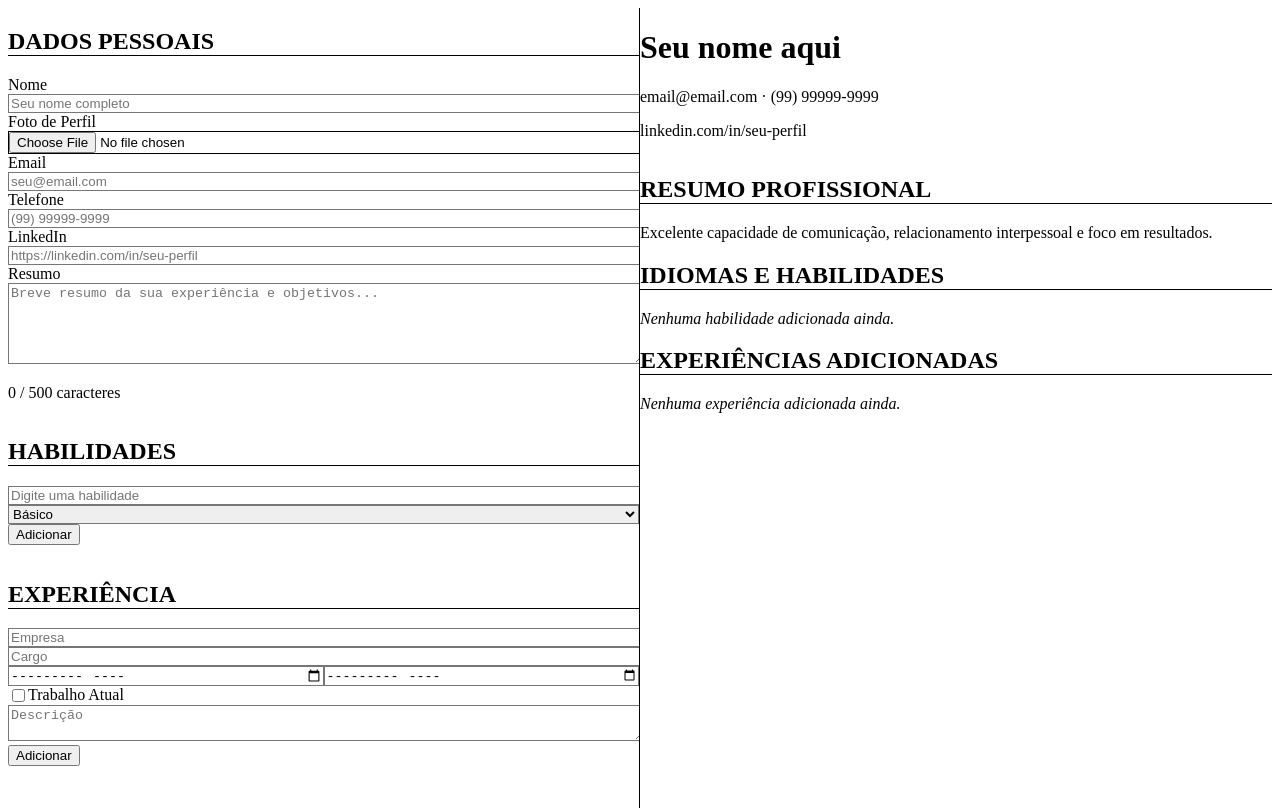
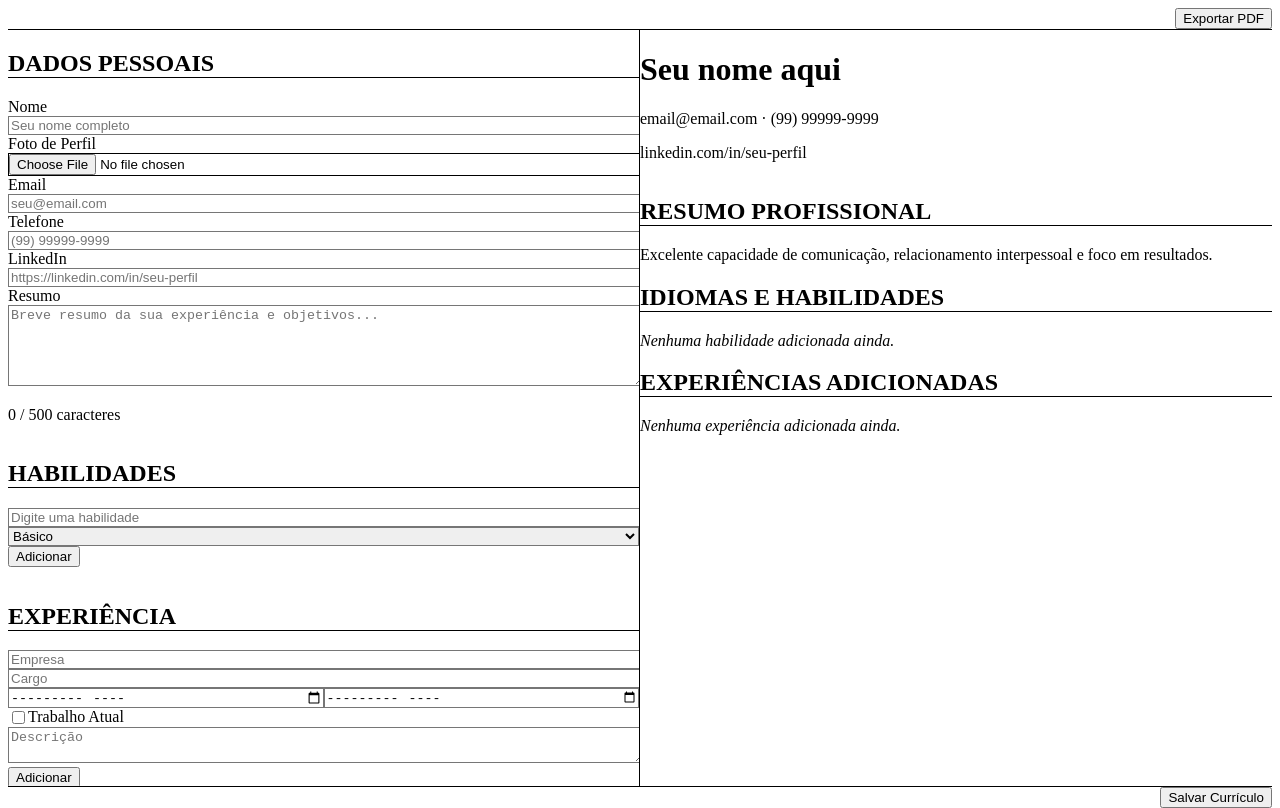
Before and after one commit to Daiane-source/Projeto8_curriculo, a React (Vite) app in the folder curriculo-app/: page / in a window 1280 px wide. Built offline with nearby package versions, Linux system fonts and the light colour scheme.

Commit message:
adicionando biblioteca para salvar e gerar pdf

```diff
--- a/curriculo-app/package.json
+++ b/curriculo-app/package.json
@@ -11,6 +11,8 @@
   },
   "dependencies": {
     "@tailwindcss/postcss": "^4.1.12",
+    "html2canvas": "^1.4.1",
+    "jspdf": "^3.0.2",
     "react": "^19.1.1",
     "react-dom": "^19.1.1"
   },
--- a/curriculo-app/src/App.tsx
+++ b/curriculo-app/src/App.tsx
@@ -1,4 +1,8 @@
-import { useState } from "react";
+import { useState, useCallback } from "react";
+import html2canvas from "html2canvas";
+import jsPDF from "jspdf";
+
+
 import AppLayout from "./components/AppLayout";
 import FormPanel from "./components/FormPanel";
 import SkillsForm from "./components/SkillsForm";
@@ -7,56 +11,80 @@ import ExperienceList from "./components/ExperienceList";
 
 import PreviewPanel from "./components/PreviewPanel";
 import SkillsPreview from "./components/SkillsPreview";
-import ExperiencePreview from "./components/ExperiencePreview"; // nome exato do arquivo
+import ExperiencePreview from "./components/ExperiencePreview";
 
-import type { CVState } from "./types/cv.d";
-import type { Experience } from "./types/cv.d";
+import type { CVState, Experience, Skill } from "./types/cv.d";
 
-type Skill = { nome: string; nivel: string; };
-
+// estado inicial dos dados pessoais
 const initialState: CVState = {
   personal: { name: "", email: "", phone: "", linkedin: "", summary: "" },
 };
 
 export default function App() {
+  // estados centrais
   const [cv, setCv] = useState<CVState>(initialState);
   const [skills, setSkills] = useState<Skill[]>([]);
   const [experiences, setExperiences] = useState<Experience[]>([]);
 
-  const updatePersonal = (partial: Partial<CVState["personal"]>) => {
-    setCv(prev => ({ ...prev, personal: { ...prev.personal, ...partial } }));
-  };
+  // funções de navbar/footer
+  const handleExportPDF = useCallback(() => {
+    console.log("Exportar PDF!");
+    // aqui use html2pdf, jsPDF, window.print() etc.
+  }, []);
 
-  const addSkill = (skill: Skill) => setSkills(prev => [...prev, skill]);
+  const handleSaveCV = useCallback(() => {
+    console.log("Salvar currículo!");
+    // aqui salve no backend ou localStorage
+  }, []);
+
+  // atualiza dados pessoais
+  const updatePersonal = (partial: Partial<CVState["personal"]>) =>
+    setCv((prev) => ({
+      ...prev,
+      personal: { ...prev.personal, ...partial },
+    }));
+
+  // insere / remove habilidades
+  const addSkill = (skill: Skill) =>
+    setSkills((prev) => [...prev, skill]);
   const removeSkill = (i: number) =>
-    setSkills(prev => prev.filter((_, idx) => idx !== i));
+    setSkills((prev) => prev.filter((_, idx) => idx !== i));
 
+  // insere / remove experiências
   const addExperience = (exp: Experience) =>
-    setExperiences(prev => [...prev, exp]);
+    setExperiences((prev) => [...prev, exp]);
   const removeExperience = (i: number) =>
-    setExperiences(prev => prev.filter((_, idx) => idx !== i));
+    setExperiences((prev) => prev.filter((_, idx) => idx !== i));
 
   return (
-    <AppLayout>
-      {/* ← primeira coluna: todos os formulários */}
+    <AppLayout onExportPDF={handleExportPDF} onSaveCV={handleSaveCV}>
+      {/* Coluna 1: formulários */}
       <div>
-        <FormPanel personal={cv.personal} updatePersonal={updatePersonal} />
+        <FormPanel
+          personal={cv.personal}
+          updatePersonal={updatePersonal}
+        />
+
         <SkillsForm
           skills={skills}
           addSkill={addSkill}
           removeSkill={removeSkill}
         />
+
         <ExperienceForm addExperience={addExperience} />
+
         <ExperienceList
           experiences={experiences}
           removeExperience={removeExperience}
         />
       </div>
 
-      {/* ← segunda coluna: todo o preview */}
+      {/* Coluna 2: previews */}
       <div>
         <PreviewPanel cv={cv} />
+
         <SkillsPreview skills={skills} />
+
         <ExperiencePreview experiences={experiences} />
       </div>
     </AppLayout>
--- a/curriculo-app/src/components/AppLayout.tsx
+++ b/curriculo-app/src/components/AppLayout.tsx
@@ -2,16 +2,40 @@ import React from "react";
 
 interface Props {
   children: React.ReactNode;
+  onExportPDF?: () => void;
+  onSaveCV?: () => void;
 }
 
-export default function AppLayout({ children }: Props) {
+export default function AppLayout({
+  children,
+  onExportPDF,
+  onSaveCV,
+}: Props) {
   return (
-    <div className="bg-gray-100 min-h-screen grid grid-cols-2 overflow-x-hidden overflow-y-hidden">
+    <div className="flex flex-col h-screen">
+
+      {/* NAVBAR */}
+      <nav className="bg-white border-b">
+        <div className="max-w-6xl mx-auto px-4 py-3 flex justify-end">
+          <button
+            onClick={onExportPDF}
+            className="bg-red-600 text-white px-4 py-2 rounded shadow hover:bg-red-700 transition"
+          >
+            Exportar PDF
+          </button>
+        </div>
+      </nav>
+
+      {/* CONTEÚDO PRINCIPAL */}
+      <div className="flex-1 grid grid-cols-2 overflow-x-hidden">
+
         {React.Children.map(children, (child, index) => (
           <div
             key={index}
             className={`
-            overflow-y-auto overflow-x-hidden bg-white
+              h-full
+              overflow-y-auto overflow-x-hidden
+              bg-white
               ${index === 0 ? "border-r border-gray-300" : ""}
               py-6
             `}
@@ -21,6 +45,21 @@ export default function AppLayout({ children }: Props) {
             </div>
           </div>
         ))}
+
+      </div>
+
+      {/* FOOTER */}
+      <footer className="bg-white border-t">
+        <div className="max-w-6xl mx-auto px-4 py-3 flex justify-end">
+          <button
+            onClick={onSaveCV}
+            className="bg-green-600 text-white px-4 py-2 rounded shadow hover:bg-green-700 transition"
+          >
+            Salvar Currículo
+          </button>
+        </div>
+      </footer>
+
     </div>
   );
 }
```
Also changed, not shown: 1 other file (tests, documents, lock files or other folders). Lines whose indentation alone changed are shown as unchanged.
